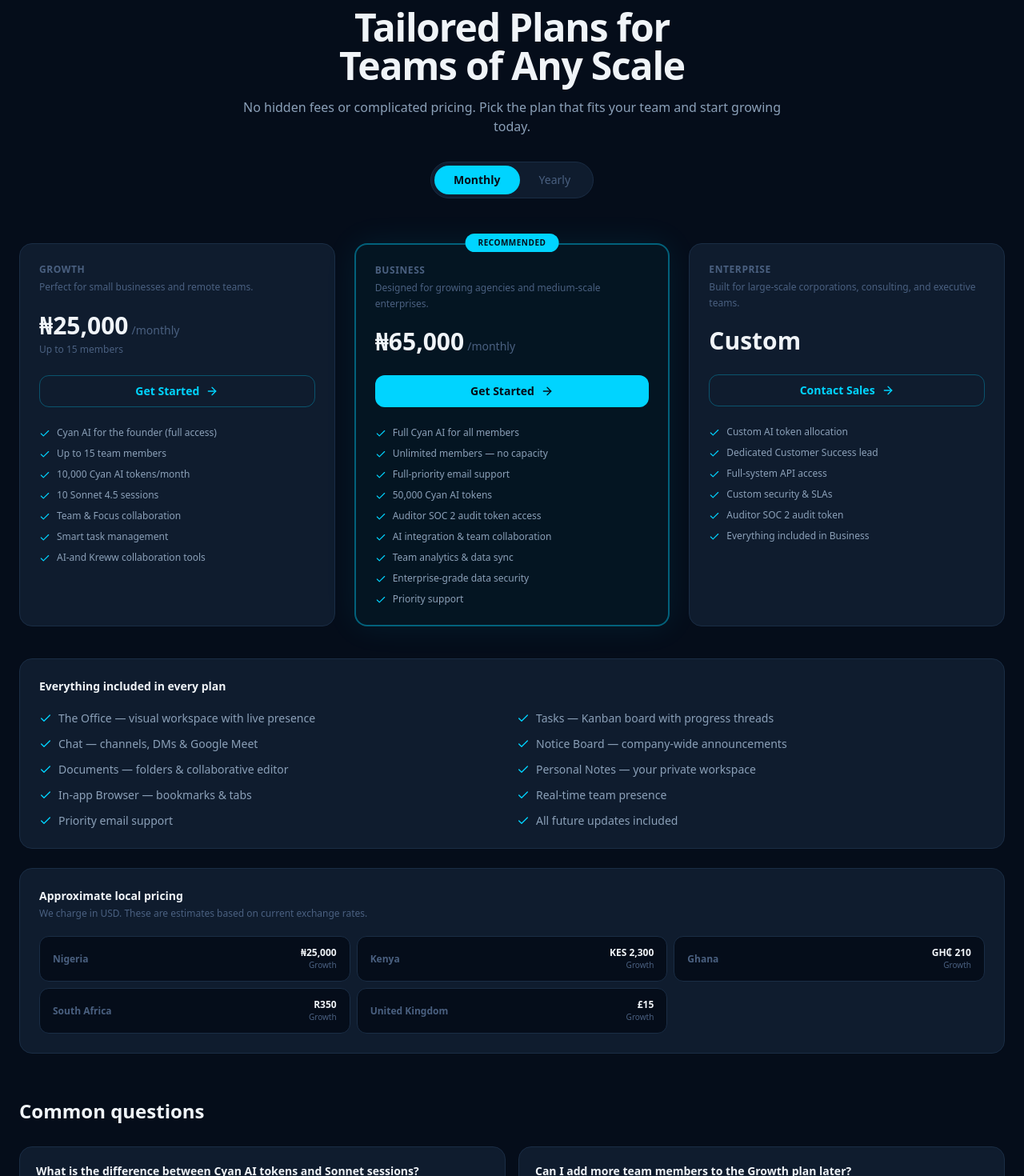
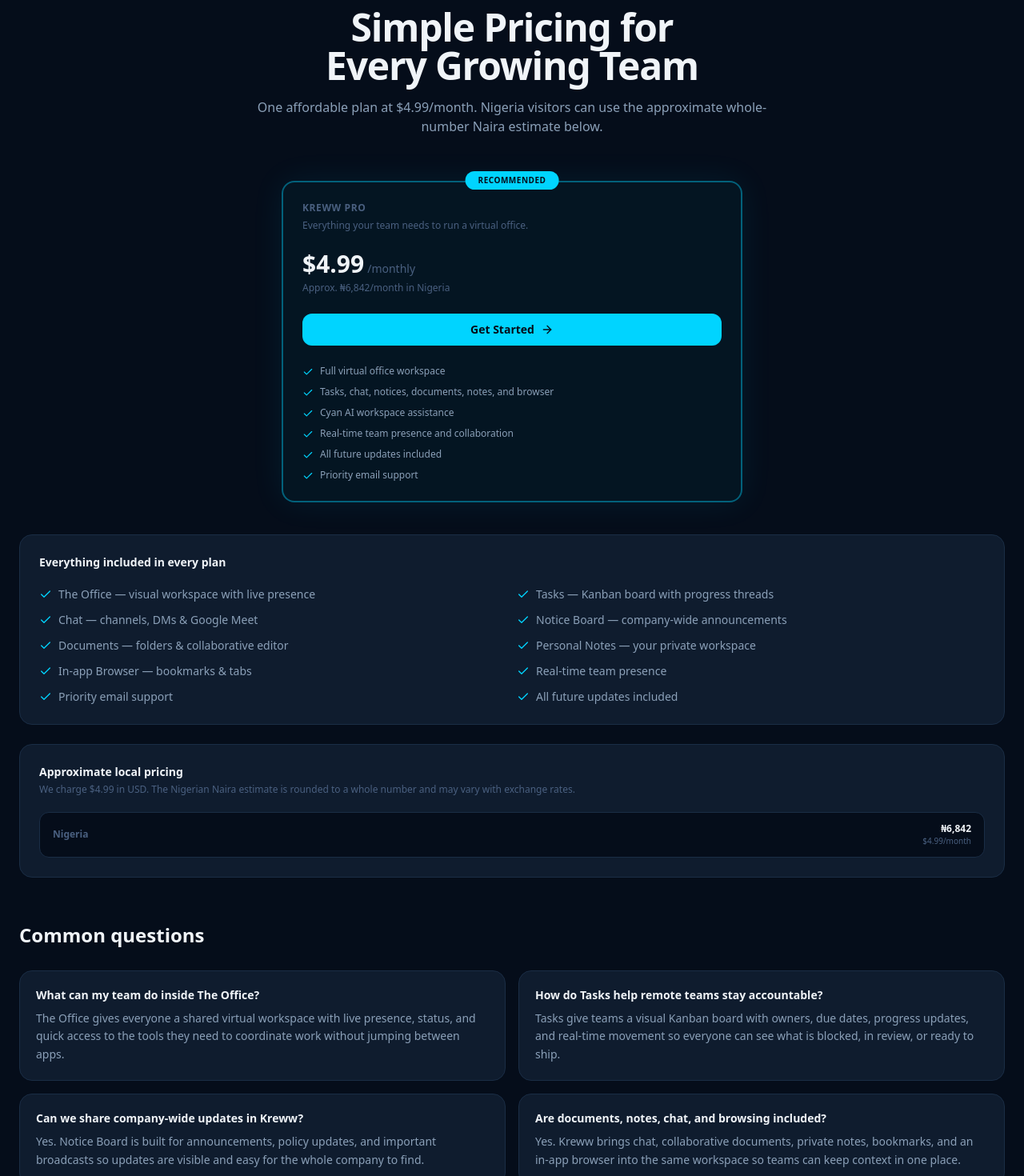
Before and after one commit to webownr/mykreww, a Next.js app: page /pricing in a window 1280 px wide. Shown: the part 220-1690 px from the top of the page at 80% size. Built offline with nearby package versions, Linux system fonts and the light colour scheme.

Commit message:
Update mobile nav and pricing copy

```diff
--- a/src/app/page.tsx
+++ b/src/app/page.tsx
@@ -207,6 +207,12 @@
     Resource:     [{ label: "Blog", href: "/blog" }, { label: "Help Centre", href: "/help" }, { label: "Changelog", href: "/changelog" }],
     "Our Company":[{ label: "About", href: "/about" }, { label: "Our Team", href: "/team" }, { label: "Investors", href: "/investors" }],
   };
+  const mobileCoreLinks = [
+    { label: "Features", href: "/features/the-office" },
+    { label: "Pricing", href: "/pricing" },
+    { label: "About", href: "/about" },
+    { label: "Help", href: "/help" },
+  ];
 
   return (
     <header style={{
@@ -278,13 +284,12 @@
 
       {mobileOpen && (
         <div style={{ backgroundColor: C.bg, borderTop: `1px solid ${C.border}`, padding: "16px 24px 28px" }}>
-          {Object.entries(menus).flatMap(([, items]) => items).map(item => (
+          {mobileCoreLinks.map(item => (
             <Link key={item.label} href={item.href} onClick={() => setMobileOpen(false)} style={{
               display: "block", color: C.sec, fontSize: 15, fontWeight: 500,
               padding: "11px 0", borderBottom: `1px solid ${C.border}`,
             }}>{item.label}</Link>
           ))}
-          <Link href="/pricing" style={{ display: "block", color: C.sec, fontSize: 15, fontWeight: 500, padding: "11px 0", borderBottom: `1px solid ${C.border}` }}>Pricing</Link>
           <div style={{ display: "flex", flexDirection: "column", gap: 10, marginTop: 20 }}>
             <Link href="/login" style={{ display: "flex", alignItems: "center", justifyContent: "center", height: 44, borderRadius: 10, border: `1.5px solid ${C.border}`, color: C.text, fontSize: 14, fontWeight: 700 }}>Log in</Link>
             <Link href="/signup" style={{ display: "flex", alignItems: "center", justifyContent: "center", height: 44, borderRadius: 10, backgroundColor: C.accent, color: C.bg, fontSize: 14, fontWeight: 700, boxShadow: "0 4px 20px rgba(0,212,255,0.3)" }}>Book Demo</Link>
@@ -786,26 +791,13 @@
 // ─── PRICING ──────────────────────────────────────────────────────────────────
 function Pricing() {
   useFadeIn();
-  const [yearly, setYearly] = useState(false);
-  const plans = [
-    {
-      id: "growth", name: "Growth", highlight: false, cta: "Get Started",
-      desc: "Perfect for small businesses and remote teams.",
-      monthly: "₦25,000", yearly: "₦20,000",
-      features: ["Cyan AI for the founder (full access)","Up to 15 team members","10,000 Cyan AI tokens/month","10 Sonnet 4.5 sessions","Team & Focus collaboration","Smart task management","AI-and Kreww collaboration tools"],
-    },
-    {
-      id: "business", name: "Business", highlight: true, cta: "Get Started",
-      desc: "Designed for growing agencies and medium scale enterprises.",
-      monthly: "₦65,000", yearly: "₦52,000",
-      features: ["Full Cyan AI for all members","Unlimited members — no capacity","Full-priority email support","50,000 Cyan AI tokens","Auditor SOC 2 audit token access","AI integration & team collaboration","Team analytics & data sync","Enterprise-grade data security","Priority support"],
-    },
-    {
-      id: "enterprise", name: "Enterprise", highlight: false, cta: "Contact Sales",
-      desc: "Built for large-scale corporations consulting and executive teams.",
-      monthly: "Custom", yearly: "Custom",
-      features: ["Custom AI token allocation","Dedicated Customer Success lead","Full-system API access","Custom security & SLAs","Auditor SOC 2 audit token","Everything included in Business"],
-    },
+  const features = [
+    "Full virtual office workspace",
+    "Tasks, chat, notices, documents, notes, and browser",
+    "Cyan AI workspace assistance",
+    "Real-time team presence and collaboration",
+    "All future updates included",
+    "Priority email support",
   ];
 
   return (
@@ -814,69 +806,49 @@
         <div className="kw-fade" style={{ textAlign: "center", marginBottom: 52 }}>
           <div style={{ fontSize: 11, fontWeight: 700, color: C.accent, letterSpacing: "0.09em", textTransform: "uppercase", marginBottom: 16 }}>PRICING</div>
           <h2 style={{ fontSize: "clamp(26px, 3.5vw, 46px)", fontWeight: 900, letterSpacing: "-0.03em", color: C.text, lineHeight: 1.08, marginBottom: 14 }}>
-            Tailored Plans for<br />Teams of Any Scale
+            Simple pricing for<br />every growing team
           </h2>
-          <p style={{ fontSize: 16, color: C.sec, maxWidth: 480, margin: "0 auto 28px" }}>
-            No hidden fees. No per-seat surprises. One flat price per team.
+          <p style={{ fontSize: 16, color: C.sec, maxWidth: 520, margin: "0 auto" }}>
+            One affordable plan. No hidden fees. Nigeria visitors can use the approximate whole-number Naira estimate below.
           </p>
-          <div style={{ display: "inline-flex", backgroundColor: C.card, border: `1px solid ${C.border}`, borderRadius: 100, padding: 4 }}>
-            {["Monthly", "Yearly"].map(label => (
-              <button key={label} onClick={() => setYearly(label === "Yearly")} style={{
-                padding: "8px 26px", borderRadius: 100, border: "none", cursor: "pointer",
-                fontSize: 13, fontWeight: 700, transition: "all 180ms",
-                backgroundColor: (label === "Yearly") === yearly ? C.accent : "transparent",
-                color: (label === "Yearly") === yearly ? C.bg : C.muted,
-              }}>{label} {label === "Yearly" && <span style={{ fontSize: 10, marginLeft: 4, opacity: 0.8 }}>Save 20%</span>}</button>
-            ))}
-          </div>
         </div>
 
-        <div className="kw-plans kw-fade">
-          {plans.map(plan => (
-            <div key={plan.id} style={{
+        <div className="kw-fade" style={{ maxWidth: 520, margin: "0 auto" }}>
+          <div style={{
             position: "relative",
-              backgroundColor: plan.highlight ? C.card : C.card2,
-              border: plan.highlight ? `2px solid rgba(0,212,255,0.45)` : `1px solid ${C.border}`,
-              borderRadius: 22, padding: "32px 26px",
-              boxShadow: plan.highlight ? "0 0 60px rgba(0,212,255,0.09), 0 24px 60px rgba(0,0,0,0.3)" : "none",
-              transition: "transform 200ms",
+            backgroundColor: C.card,
+            border: `2px solid rgba(0,212,255,0.45)`,
+            borderRadius: 22, padding: "36px 28px",
+            boxShadow: "0 0 60px rgba(0,212,255,0.09), 0 24px 60px rgba(0,0,0,0.3)",
           }}>
-              {plan.highlight && (
             <div style={{
               position: "absolute", top: -14, left: "50%", transform: "translateX(-50%)",
               background: `linear-gradient(135deg, ${C.accent} 0%, ${C.dim} 100%)`,
               color: C.bg, fontSize: 10, fontWeight: 800, letterSpacing: "0.09em",
               textTransform: "uppercase", borderRadius: 100, padding: "5px 16px",
               whiteSpace: "nowrap", boxShadow: "0 4px 14px rgba(0,212,255,0.3)",
-                }}>⭐ Recommended</div>
-              )}
-              <div style={{ fontSize: 11, fontWeight: 800, textTransform: "uppercase", letterSpacing: "0.09em", color: plan.highlight ? C.accent : C.muted, marginBottom: 6 }}>{plan.name}</div>
-              <div style={{ fontSize: 13, color: C.muted, lineHeight: 1.55, marginBottom: 22, minHeight: 40 }}>{plan.desc}</div>
-              <div style={{ marginBottom: 24 }}>
-                <span style={{ fontSize: "clamp(24px, 3.2vw, 34px)", fontWeight: 900, color: C.text, letterSpacing: "-0.025em" }}>
-                  {yearly ? plan.yearly : plan.monthly}
-                </span>
-                {plan.monthly !== "Custom" && <span style={{ fontSize: 13, color: C.muted }}> /month</span>}
+            }}>All-in-one plan</div>
+            <div style={{ fontSize: 11, fontWeight: 800, textTransform: "uppercase", letterSpacing: "0.09em", color: C.accent, marginBottom: 6 }}>Kreww Pro</div>
+            <div style={{ fontSize: 13, color: C.muted, lineHeight: 1.55, marginBottom: 22 }}>Everything your team needs to run a virtual office.</div>
+            <div style={{ marginBottom: 6 }}>
+              <span style={{ fontSize: "clamp(34px, 5vw, 52px)", fontWeight: 900, color: C.text, letterSpacing: "-0.035em" }}>$4.99</span>
+              <span style={{ fontSize: 14, color: C.muted }}> /month</span>
             </div>
-              <Link href={plan.id === "enterprise" ? "/contact" : "/signup"}
-                className={plan.highlight ? "kw-plan-cta-solid" : "kw-plan-cta-ghost"}
-                style={{
+            <div style={{ fontSize: 13, color: C.sec, marginBottom: 26 }}>Approx. ₦6,842/month in Nigeria</div>
+            <Link href="/signup" className="kw-plan-cta-solid" style={{
               display: "flex", alignItems: "center", justifyContent: "center",
               height: 44, borderRadius: 11, fontSize: 14, fontWeight: 700,
               marginBottom: 26, transition: "all 160ms",
-                  ...(plan.highlight
-                    ? { background: `linear-gradient(135deg, ${C.accent} 0%, ${C.dim} 100%)`, color: C.bg, border: "none", boxShadow: "0 4px 20px rgba(0,212,255,0.3)" }
-                    : { backgroundColor: "transparent", color: C.accent, border: `1.5px solid rgba(0,212,255,0.28)` }),
-                }}>{plan.cta}</Link>
+              background: `linear-gradient(135deg, ${C.accent} 0%, ${C.dim} 100%)`, color: C.bg, border: "none", boxShadow: "0 4px 20px rgba(0,212,255,0.3)",
+            }}>Get Started</Link>
             <ul style={{ listStyle: "none", padding: 0, margin: 0, display: "flex", flexDirection: "column", gap: 11 }}>
-                {plan.features.map(f => (
+              {features.map(f => (
                 <li key={f} style={{ display: "flex", alignItems: "flex-start", gap: 9, fontSize: 13, color: C.sec, lineHeight: 1.5 }}>
                   <CheckIcon /> {f}
                 </li>
               ))}
             </ul>
           </div>
-          ))}
         </div>
       </div>
     </section>
@@ -888,10 +860,10 @@
   useFadeIn();
   const [openIdx, setOpenIdx] = useState<number | null>(null);
   const faqs = [
-    { q: "What is the difference between Cyan AI tokens and Sonnet sessions?", a: "Cyan AI tokens power your real-time virtual office assistant updates — smart notifications, visibility tools, and summaries. Sonnet sessions are full conversational AI sessions where you can dive deep into business intelligence with Cyan AI." },
-    { q: "Can I add more team members to the Growth plan later?", a: "Yes. You can add new members to the Growth plan with up to a cap of 15 members. If you need to scale beyond that, you can upgrade to Business at any time from your billing settings without losing any existing data or configurations." },
-    { q: "Do my unused Cyan AI tokens roll over to the next month?", a: "No. For now, Cyan AI tokens do not roll over. Unused tokens expire at the end of each billing period. We are working on a token savings feature that will allow teams to bank unused compute for future strategic work." },
-    { q: "How secure is our company data with Cyan AI?", a: "Completely. Kreww uses industry-standard end-to-end encryption. Your workspace data is never used to train AI models, and access logs are available to workspace administrators." },
+    { q: "What can my team do inside The Office?", a: "The Office gives everyone a shared virtual workspace with live presence, status, and quick access to the tools they need to coordinate work without jumping between apps." },
+    { q: "How do Tasks help remote teams stay accountable?", a: "Tasks give teams a visual Kanban board with owners, due dates, progress updates, and real-time movement so everyone can see what is blocked, in review, or ready to ship." },
+    { q: "Can we share company-wide updates in Kreww?", a: "Yes. Notice Board is built for announcements, policy updates, and important broadcasts so updates are visible and easy for the whole company to find." },
+    { q: "Are documents, notes, chat, and browsing included?", a: "Yes. Kreww brings chat, collaborative documents, private notes, bookmarks, and an in-app browser into the same workspace so teams can keep context in one place." },
   ];
 
   return (
--- a/src/app/pricing/page.tsx
+++ b/src/app/pricing/page.tsx
@@ -7,72 +7,26 @@
 export const metadata: Metadata = {
   title: 'Pricing — Kreww',
   description:
-    'Tailored plans for teams of any scale. No hidden fees, no per-seat surprises.',
+    'Simple $4.99/month pricing for teams, with approximate Nigerian Naira pricing.',
 };
 
 const plans = [
   {
-    id: 'growth',
-    name: 'Growth',
-    desc: 'Perfect for small businesses and remote teams.',
-    monthlyPrice: '₦25,000',
-    yearlyPrice: '₦20,000',
-    monthlyUSD: '$19',
-    yearlyUSD: '$15',
-    maxMembers: 15,
-    highlight: false,
-    cta: 'Get Started',
-    features: [
-      'Cyan AI for the founder (full access)',
-      'Up to 15 team members',
-      '10,000 Cyan AI tokens/month',
-      '10 Sonnet 4.5 sessions',
-      'Team & Focus collaboration',
-      'Smart task management',
-      'AI-and Kreww collaboration tools',
-    ],
-  },
-  {
-    id: 'business',
-    name: 'Business',
-    desc: 'Designed for growing agencies and medium-scale enterprises.',
-    monthlyPrice: '₦65,000',
-    yearlyPrice: '₦52,000',
-    monthlyUSD: '$49',
-    yearlyUSD: '$39',
+    id: 'pro',
+    name: 'Kreww Pro',
+    desc: 'Everything your team needs to run a virtual office.',
+    monthlyPrice: '$4.99',
+    localPrice: 'Approx. ₦6,842/month in Nigeria',
     maxMembers: null,
     highlight: true,
     cta: 'Get Started',
     features: [
-      'Full Cyan AI for all members',
-      'Unlimited members — no capacity',
-      'Full-priority email support',
-      '50,000 Cyan AI tokens',
-      'Auditor SOC 2 audit token access',
-      'AI integration & team collaboration',
-      'Team analytics & data sync',
-      'Enterprise-grade data security',
-      'Priority support',
-    ],
-  },
-  {
-    id: 'enterprise',
-    name: 'Enterprise',
-    desc: 'Built for large-scale corporations, consulting, and executive teams.',
-    monthlyPrice: 'Custom',
-    yearlyPrice: 'Custom',
-    monthlyUSD: 'Custom',
-    yearlyUSD: 'Custom',
-    maxMembers: null,
-    highlight: false,
-    cta: 'Contact Sales',
-    features: [
-      'Custom AI token allocation',
-      'Dedicated Customer Success lead',
-      'Full-system API access',
-      'Custom security & SLAs',
-      'Auditor SOC 2 audit token',
-      'Everything included in Business',
+      'Full virtual office workspace',
+      'Tasks, chat, notices, documents, notes, and browser',
+      'Cyan AI workspace assistance',
+      'Real-time team presence and collaboration',
+      'All future updates included',
+      'Priority email support',
     ],
   },
 ];
@@ -91,37 +45,25 @@
 ];
 
 const localPrices = [
-  { country: 'Nigeria', starter: '₦25,000', business: '₦65,000' },
-  { country: 'Kenya', starter: 'KES 2,300', business: 'KES 6,000' },
-  { country: 'Ghana', starter: 'GH₵ 210', business: 'GH₵ 550' },
-  { country: 'South Africa', starter: 'R350', business: 'R900' },
-  { country: 'United Kingdom', starter: '£15', business: '£40' },
+  { country: 'Nigeria', price: '₦6,842' },
 ];
 
 const faqs = [
   {
-    q: 'What is the difference between Cyan AI tokens and Sonnet sessions?',
-    a: 'Cyan AI tokens power your real-time virtual office assistant updates — smart notifications, visibility tools, and summaries presented on your workspace. Sonnet sessions are full conversational AI sessions for deep business intelligence work.',
+    q: 'What can my team do inside The Office?',
+    a: 'The Office gives everyone a shared virtual workspace with live presence, status, and quick access to the tools they need to coordinate work without jumping between apps.',
   },
   {
-    q: 'Can I add more team members to the Growth plan later?',
-    a: 'Yes. You can add members up to the 15-member cap on Growth. If you need more, upgrade to Business at any time without losing data.',
+    q: 'How do Tasks help remote teams stay accountable?',
+    a: 'Tasks give teams a visual Kanban board with owners, due dates, progress updates, and real-time movement so everyone can see what is blocked, in review, or ready to ship.',
   },
   {
-    q: 'Do my unused Cyan AI tokens roll over to the next month?',
-    a: 'No. For now, tokens expire at the end of each billing period. A token savings feature is on the roadmap.',
+    q: 'Can we share company-wide updates in Kreww?',
+    a: 'Yes. Notice Board is built for announcements, policy updates, and important broadcasts so updates are visible and easy for the whole company to find.',
   },
   {
-    q: 'How secure is our company data with Cyan AI?',
-    a: 'Completely. Kreww uses industry-standard end-to-end encryption. Your workspace data is never used to train AI models.',
-  },
-  {
-    q: 'What payment methods are accepted?',
-    a: 'Payments are processed securely via Flutterwave. We accept all major cards in 30+ currencies including Naira, Cedis, and KES.',
-  },
-  {
-    q: 'Can I cancel anytime?',
-    a: 'Yes. Cancel from Settings → Billing before your next billing date. No hoops, no tricks.',
+    q: 'Are documents, notes, chat, and browsing included?',
+    a: 'Yes. Kreww brings chat, collaborative documents, private notes, bookmarks, and an in-app browser into the same workspace so teams can keep context in one place.',
   },
 ];
 
@@ -164,41 +106,20 @@
             className="mt-4 text-4xl font-bold tracking-tight sm:text-5xl"
             style={{ color: 'var(--text-primary)' }}
           >
-            Tailored Plans for
+            Simple Pricing for
             <br />
-            Teams of Any Scale
+            Every Growing Team
           </h1>
           <p className="mx-auto mt-4 max-w-2xl text-base" style={{ color: 'var(--text-secondary)' }}>
-            No hidden fees or complicated pricing. Pick the plan that fits your team and start growing today.
+            One affordable plan at $4.99/month. Nigeria visitors can use the approximate whole-number Naira estimate below.
           </p>
 
-          {/* Billing toggle */}
-          <div
-            className="mx-auto mt-8 inline-flex items-center rounded-full p-1"
-            style={{
-              backgroundColor: 'var(--bg-card)',
-              border: '1px solid var(--border)',
-            }}
-          >
-            <span
-              className="rounded-full px-6 py-2 text-sm font-semibold"
-              style={{ backgroundColor: 'var(--accent)', color: '#050D1A' }}
-            >
-              Monthly
-            </span>
-            <span
-              className="cursor-pointer px-6 py-2 text-sm font-medium transition-colors hover:text-white"
-              style={{ color: 'var(--text-muted)' }}
-            >
-              Yearly
-            </span>
-          </div>
         </div>
       </section>
 
       {/* Plans */}
       <section className="mx-auto max-w-7xl px-6 pb-16">
-        <div className="grid gap-6 md:grid-cols-3">
+        <div className="mx-auto grid max-w-xl gap-6">
           {plans.map((plan) => (
             <div
               key={plan.id}
@@ -245,14 +166,12 @@
                   </span>
                 )}
               </div>
-              {plan.maxMembers && (
-                <div className="mt-1 text-xs" style={{ color: 'var(--text-muted)' }}>
-                  Up to {plan.maxMembers} members
-                </div>
-              )}
+              <div className="mt-1 text-xs" style={{ color: 'var(--text-muted)' }}>
+                {plan.localPrice}
+              </div>
 
               <Link
-                href={plan.id === 'enterprise' ? '/contact' : '/signup'}
+                href="/signup"
                 className="mt-6 inline-flex h-10 w-full items-center justify-center gap-2 rounded-xl text-sm font-semibold transition-all hover:brightness-110 active:scale-[0.97]"
                 style={{
                   backgroundColor: plan.highlight ? 'var(--accent)' : 'transparent',
@@ -322,9 +241,9 @@
             Approximate local pricing
           </h3>
           <p className="mb-5 text-xs" style={{ color: 'var(--text-muted)' }}>
-            We charge in USD. These are estimates based on current exchange rates.
+            We charge $4.99 in USD. The Nigerian Naira estimate is rounded to a whole number and may vary with exchange rates.
           </p>
-          <div className="grid gap-2 sm:grid-cols-2 lg:grid-cols-3">
+          <div className="grid gap-2 sm:grid-cols-1">
             {localPrices.map((lp) => (
               <div
                 key={lp.country}
@@ -339,10 +258,10 @@
                 </span>
                 <div className="text-right">
                   <div className="text-xs font-bold" style={{ color: 'var(--text-primary)' }}>
-                    {lp.starter}
+                    {lp.price}
                   </div>
                   <div className="text-[10px]" style={{ color: 'var(--text-muted)' }}>
-                    Growth
+                    $4.99/month
                   </div>
                 </div>
               </div>
--- a/src/components/MarketingHeader.tsx
+++ b/src/components/MarketingHeader.tsx
@@ -17,6 +17,13 @@
   { label: 'Blog', href: '/blog' },
   { label: 'Help Centre', href: '/help' },
   { label: 'Changelog', href: '/changelog' },
+];
+
+const mobileCoreLinks = [
+  { label: 'Features', href: '/features/the-office' },
+  { label: 'Pricing', href: '/pricing' },
+  { label: 'Our Company', href: '/about' },
+  { label: 'Help Centre', href: '/help' },
 ];
 
 export function MarketingHeader() {
@@ -180,7 +187,7 @@
           style={{ borderColor: 'var(--border)', backgroundColor: 'var(--bg-primary)' }}
         >
           <nav className="flex flex-col gap-1">
-            {navTools.map((item) => (
+            {mobileCoreLinks.map((item) => (
               <Link
                 key={item.label}
                 href={item.href}
@@ -192,22 +199,6 @@
               </Link>
             ))}
             <div className="my-2 h-px" style={{ backgroundColor: 'var(--border)' }} />
-            <Link
-              href="/about"
-              className="rounded-lg px-3 py-2.5 text-sm font-medium"
-              style={{ color: 'var(--text-secondary)' }}
-              onClick={() => setMobileOpen(false)}
-            >
-              Our Company
-            </Link>
-            <Link
-              href="/pricing"
-              className="rounded-lg px-3 py-2.5 text-sm font-medium"
-              style={{ color: 'var(--text-secondary)' }}
-              onClick={() => setMobileOpen(false)}
-            >
-              Pricing
-            </Link>
             <div className="mt-4 flex flex-col gap-2">
               <Link
                 href="/login"
```
Lines whose indentation alone changed are shown as unchanged.
